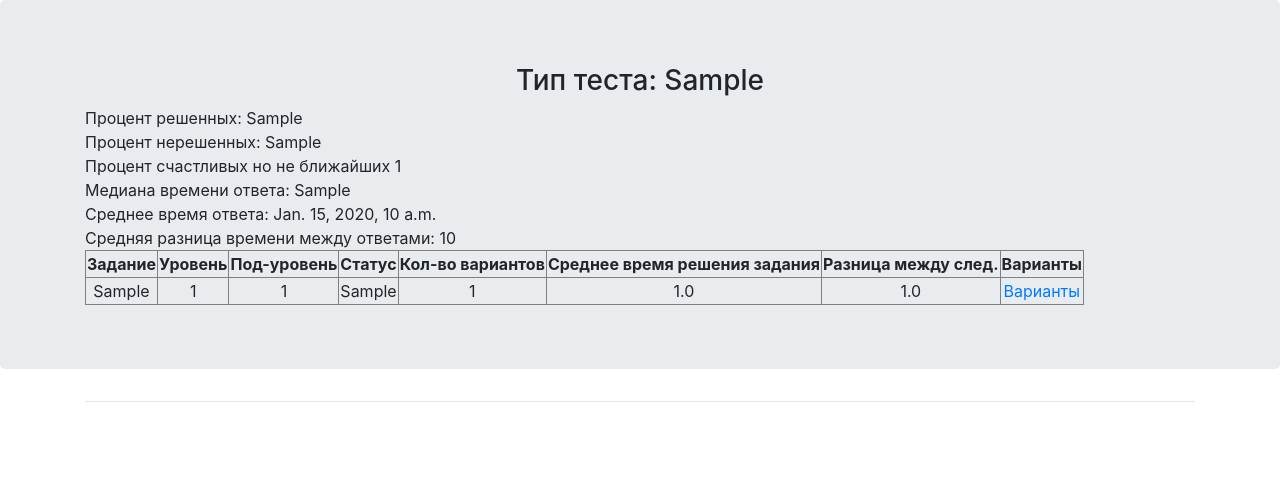
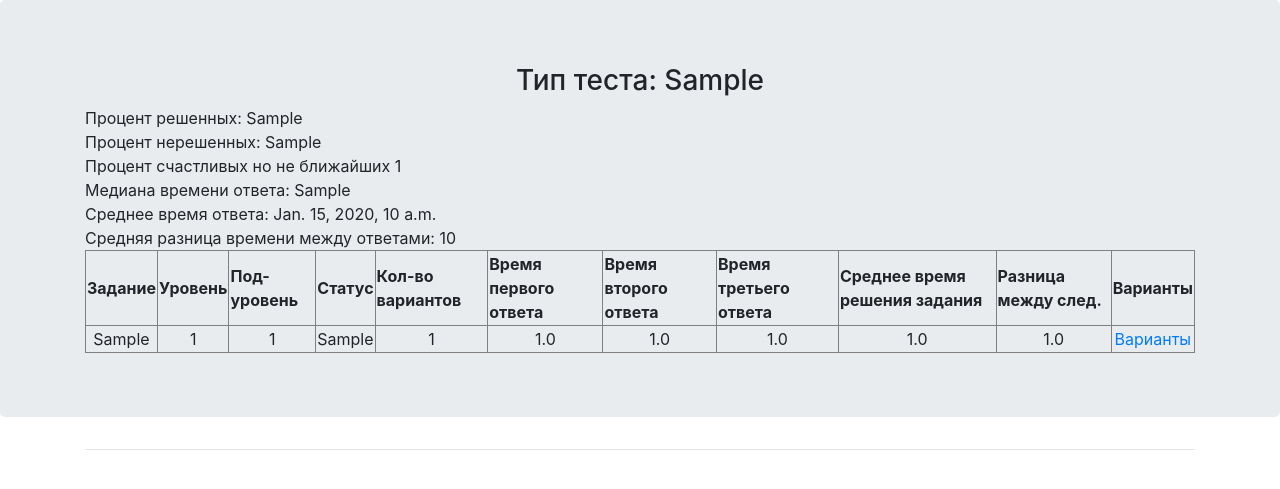
Before and after one commit to ZimAlex/diplom_tickets, a Django app: template tasks/templates/tasks/experiment.html in a window 1280 px wide. Shown: the top 489 px of the page. Run offline with Django 3.2, Linux system fonts and the light colour scheme; tables that the repository leaves empty hold one stand-in row (values such as "Sample post"); the template is opened without the code that fills it: values that come from a table or form of the project are taken from there, most other values are stand-ins (such as "Sample title", 1, 10 or a date in 2020); some libraries are stand-ins or nearby versions.

```diff
--- a/tasks/models.py
+++ b/tasks/models.py
@@ -31,6 +31,9 @@ class Task(models.Model):
     Diff = models.FloatField(default=0.0)
     Time = models.FloatField(default=0.0)
     sub_lev = models.IntegerField(default=0)
+    var_time1 = models.FloatField(default=0.0)
+    var_time2 = models.FloatField(default=0.0)
+    var_time3 = models.FloatField(default=0.0)
 
 class Variant(models.Model):
     Variant_task = models.ForeignKey(Task, on_delete=models.CASCADE)
--- a/tasks/templates/tasks/experiment.html
+++ b/tasks/templates/tasks/experiment.html
@@ -20,6 +20,9 @@
         <th>Под-уровень</th>
         <th>Статус</th>
         <th>Кол-во вариантов</th>
+        <th>Время первого ответа</th>
+        <th>Время второго ответа</th>
+        <th>Время третьего ответа</th>
         <th>Среднее время решения задания</th>
         <th>Разница между след.</th>
 
@@ -32,6 +35,9 @@
             <td align="center">{{task.sub_lev}}</td>
             <td align="center">{{task.Checking}}</td>
             <td align="center">{{task.Ans_number}}</td>
+            <td align="center">{{task.var_time1}}</td>
+            <td align="center">{{task.var_time2}}</td>
+            <td align="center">{{task.var_time3}}</td>
             <td align="center">{{task.Time}}</td>
             <td align="center">{{task.Diff}}</td>
             <td align="center"><a href="{{task.id}}/var/"> Варианты </a></td>
```
Also changed, not shown: tasks/views.py (+12 -0 lines).
